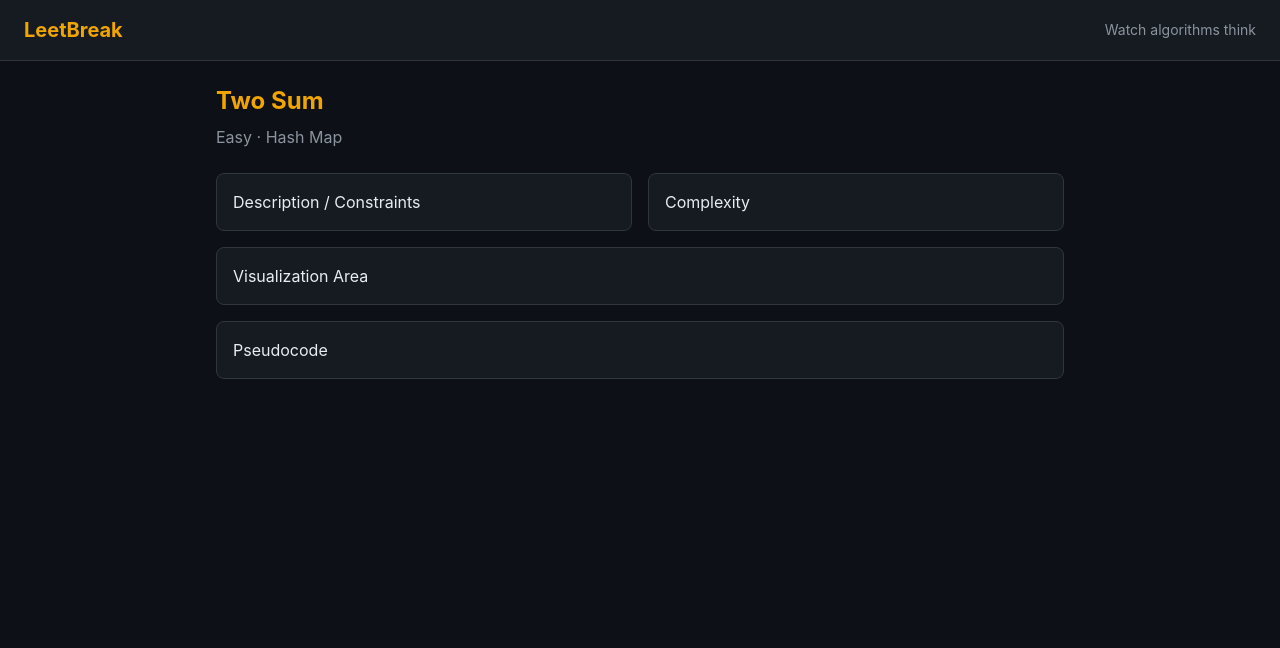
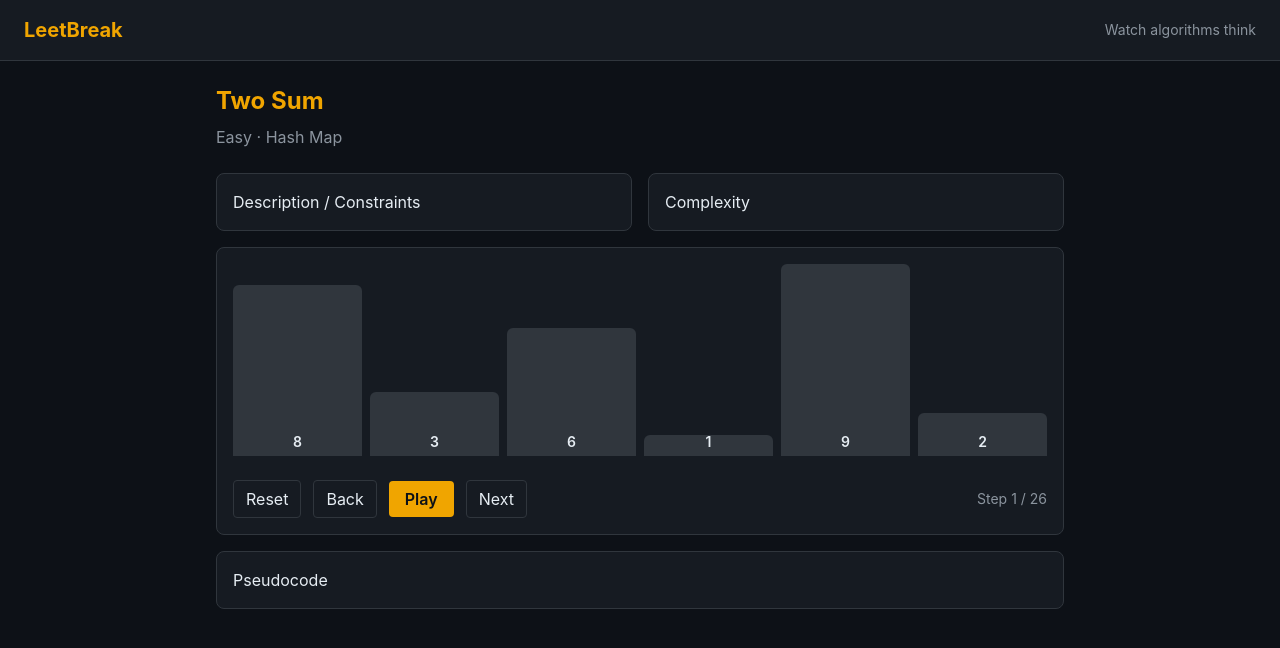
Before and after one commit to kartikeygupta07/LeetBreak, a React (Vite) app: page /question/1 in a window 1280 px wide. Shown: the top 648 px of the page. Built offline with nearby package versions, Linux system fonts and the light colour scheme.

Commit message:
Step 5: Bubble Sort visualizer with play/pause/step controls

```diff
--- /dev/null
+++ b/src/Components/sortVisualizer.jsx
@@ -0,0 +1,73 @@
+import { useState, useEffect } from 'react'
+import getBubbleSortSteps from '../utils/bubbleSortSteps'
+
+const initialArray = [8, 3, 6, 1, 9, 2]
+
+function SortVisualizer() {
+  const [steps] = useState(() => getBubbleSortSteps(initialArray))
+  const [current, setCurrent] = useState(0)
+  const [playing, setPlaying] = useState(false)
+
+  useEffect(() => {
+    if (!playing) return
+    if (current >= steps.length - 1) {
+      setPlaying(false)
+      return
+    }
+    const timer = setTimeout(() => setCurrent(c => c + 1), 600)
+    return () => clearTimeout(timer)
+  }, [playing, current, steps.length])
+
+  const step = steps[current]
+  const maxVal = Math.max(...initialArray)
+
+  return (
+    <div>
+      <div className="flex items-end gap-2 h-48 mb-6">
+        {step.array.map((val, i) => (
+          <div
+            key={i}
+            className={`flex-1 rounded-t-md flex items-end justify-center text-sm font-semibold pb-1 transition-all ${
+              step.comparing.includes(i) ? 'bg-accent text-bg' : 'bg-border text-text'
+            }`}
+            style={{ height: `${(val / maxVal) * 100}%` }}
+          >
+            {val}
+          </div>
+        ))}
+      </div>
+
+      <div className="flex items-center gap-3">
+        <button
+          onClick={() => setCurrent(0)}
+          className="px-3 py-1.5 rounded bg-surface border border-border text-text hover:border-accent"
+        >
+          Reset
+        </button>
+        <button
+          onClick={() => setCurrent(c => Math.max(0, c - 1))}
+          className="px-3 py-1.5 rounded bg-surface border border-border text-text hover:border-accent"
+        >
+          Back
+        </button>
+        <button
+          onClick={() => setPlaying(p => !p)}
+          className="px-4 py-1.5 rounded bg-accent text-bg font-semibold"
+        >
+          {playing ? 'Pause' : 'Play'}
+        </button>
+        <button
+          onClick={() => setCurrent(c => Math.min(steps.length - 1, c + 1))}
+          className="px-3 py-1.5 rounded bg-surface border border-border text-text hover:border-accent"
+        >
+          Next
+        </button>
+        <span className="text-text-muted text-sm ml-auto">
+          Step {current + 1} / {steps.length}
+        </span>
+      </div>
+    </div>
+  )
+}
+
+export default SortVisualizer
--- a/src/pages/QuestionDetailPage.jsx
+++ b/src/pages/QuestionDetailPage.jsx
@@ -1,3 +1,4 @@
+import SortVisualizer from '../components/SortVisualizer'
 import { useParams } from 'react-router-dom'
 import questions from '../data/questions'
 
@@ -14,7 +15,7 @@ function QuestionDetailPage() {
       <div className="grid grid-cols-1 md:grid-cols-2 gap-4">
         <div className="bg-surface border border-border rounded-lg p-4">Description / Constraints</div>
         <div className="bg-surface border border-border rounded-lg p-4">Complexity</div>
-        <div className="bg-surface border border-border rounded-lg p-4 md:col-span-2">Visualization Area</div>
+        <div className="bg-surface border border-border rounded-lg p-4 md:col-span-2"><SortVisualizer /></div>
         <div className="bg-surface border border-border rounded-lg p-4 md:col-span-2">Pseudocode</div>
       </div>
     </div>
--- /dev/null
+++ b/src/utils/bubbleSortSteps.js
@@ -0,0 +1,22 @@
+function getBubbleSortSteps(arr) {
+  const steps = []
+  const array = [...arr]
+
+  steps.push({ array: [...array], comparing: [], swapped: false })
+
+  for (let i = 0; i < array.length; i++) {
+    for (let j = 0; j < array.length - i - 1; j++) {
+      steps.push({ array: [...array], comparing: [j, j + 1], swapped: false })
+
+      if (array[j] > array[j + 1]) {
+        ;[array[j], array[j + 1]] = [array[j + 1], array[j]]
+        steps.push({ array: [...array], comparing: [j, j + 1], swapped: true })
+      }
+    }
+  }
+
+  steps.push({ array: [...array], comparing: [], swapped: false })
+  return steps
+}
+
+export default getBubbleSortSteps
```
